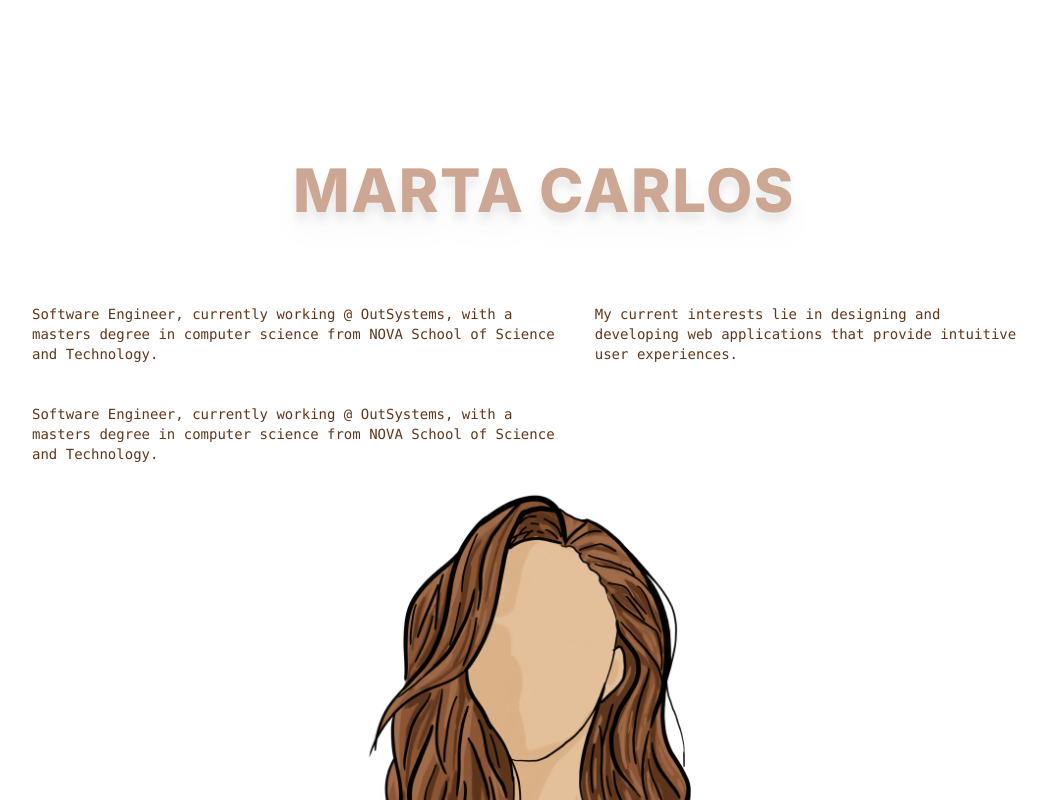
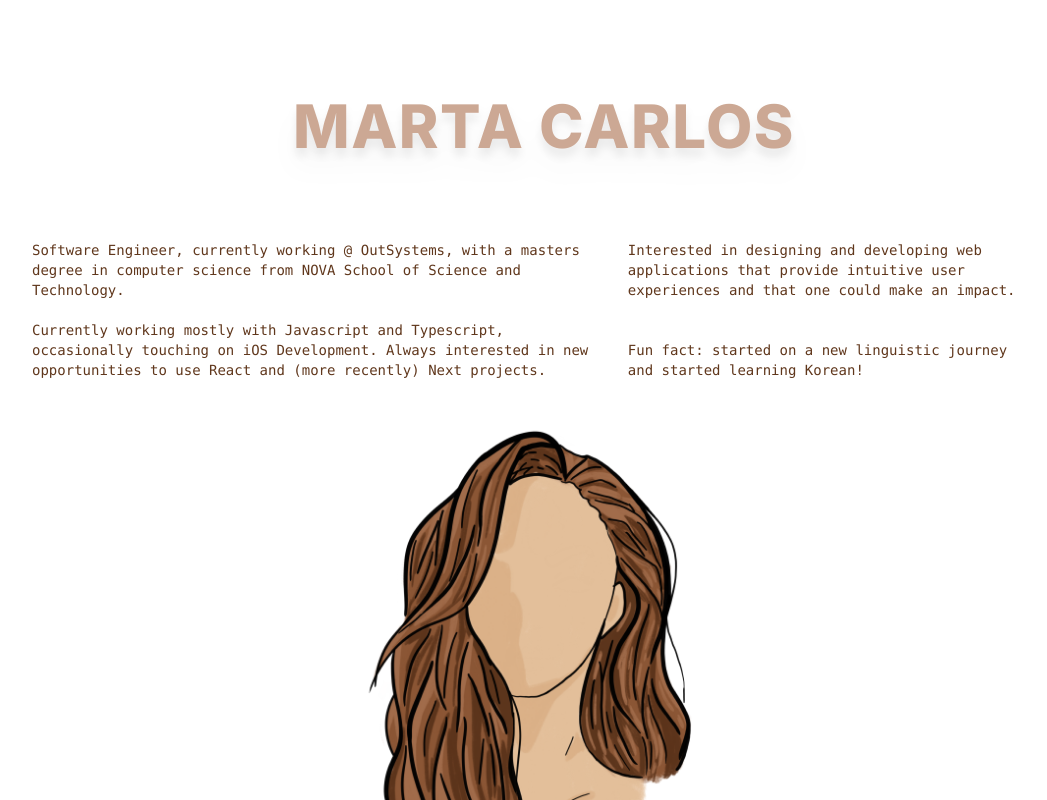
Before and after one commit to mbbcarlos/mbbcarlos.github.io, a Next.js app: page / in a window 1280 px wide. Shown: the top 800 px of the page, without its empty margins (96-1143 px from the left). Built offline with nearby package versions, Linux system fonts and the light colour scheme.

Commit message:
feat: new descriptions

```diff
--- a/src/app/page.tsx
+++ b/src/app/page.tsx
@@ -5,7 +5,8 @@ import { BsGithub, BsLinkedin } from "react-icons/bs";
 
 export default function Home() {
   return (
-    <main className="flex h-screen flex-col items-center justify-between p-2 md:p-24 ">
+    <div className="w-full flex flex-col sm:flex-row flex-grow  overflow-auto md:overflow-hidden">
+      <main className="flex flex-col items-center flex-grow max-h-screen w-full h-full  justify-between p-2 md:p-8 ">
         <div className="relative flex w-full justify-center">
           <div className="flex flex-col items-center">
             <div className="flex flex-row my-6 md:my-16 text-center items-center">
@@ -16,13 +17,16 @@ export default function Home() {
                 <p className="text-black my-2 md:my-5">
                   Software Engineer, currently working @ OutSystems, with a masters degree in computer science from NOVA School of Science and Technology.
                 </p>
-              <p className="text-black my-2 md:my-5">
-                Software Engineer, currently working @ OutSystems, with a masters degree in computer science from NOVA School of Science and Technology.
+                <p className="text-black mb-2 md:mb-5">
+                  Currently working mostly with Javascript and Typescript, occasionally touching on iOS Development. Always interested in new opportunities to use React and (more recently) Next projects.
                 </p>
               </div>
-            <div className="flex flex-col my-2 md:my-5 md:mr-8">
-              <p>
-                My current interests lie in designing and developing web applications that provide intuitive user experiences.
+              <div className="flex flex-col mb-2 md:mb-5 md:mr-8">
+                <p className="text-black my-2 md:my-5">
+                  Interested in designing and developing web applications that provide intuitive user experiences and that one could make an impact.
+                </p>
+                <p  className="text-black my-2 md:my-5">
+                  Fun fact: started on a new linguistic journey and started learning Korean!
                 </p>
               </div>
 
@@ -31,7 +35,7 @@ export default function Home() {
           </div>
 
         </div>
-      <div className="flex flex-row justify-center">
+        <div className="flex flex-row justify-center flex-shrink">
             <Image
               className="relative dark:drop-shadow-[0_0_0.3rem_#ffffff70]"
               src="/images/profile.png"
@@ -42,7 +46,7 @@ export default function Home() {
             />
             </div>
 
-      <div className="flex my-12 md:my-32 w-full text-center ">
+        <div className="flex my-2 md:my-12 w-full text-center ">
           <div className={'flex flex-row w-full justify-center gap-4'}>
             <div className="flex-col ">
               <Link href="https://www.linkedin.com/in/marta-carlos/">
@@ -62,5 +66,6 @@ export default function Home() {
         </div>
 
       </main>
+    </div>
   );
 }
--- a/tailwind.config.ts
+++ b/tailwind.config.ts
@@ -13,7 +13,7 @@ const config: Config = {
         DEFAULT: '#CCA894'
       },
       complementary: {
-        DEFAULT: '#F89C95'
+        DEFAULT: '#60371C'
       },
       dark: {
         DEFAULT:'#60371C'
```
Lines whose indentation alone changed are shown as unchanged.
